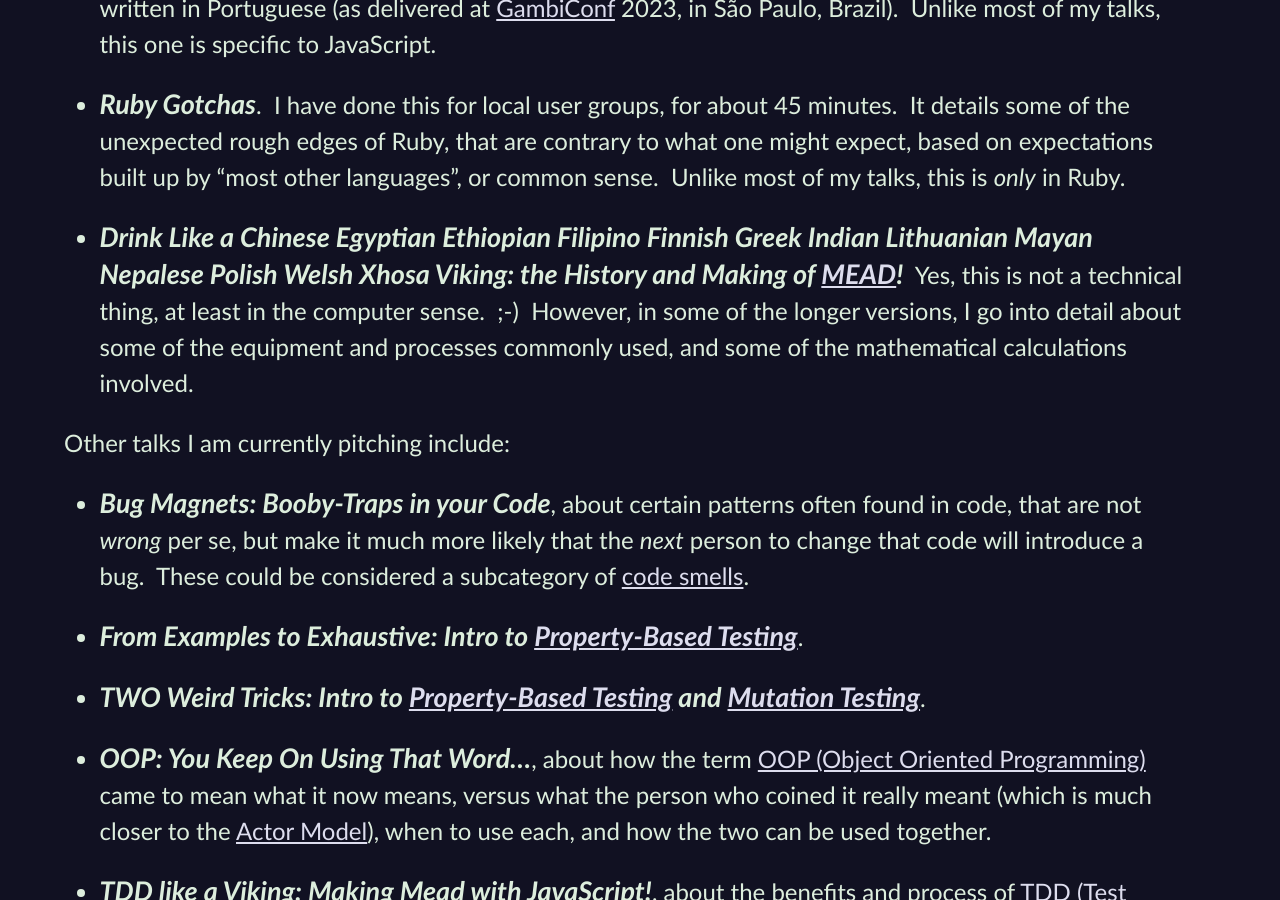
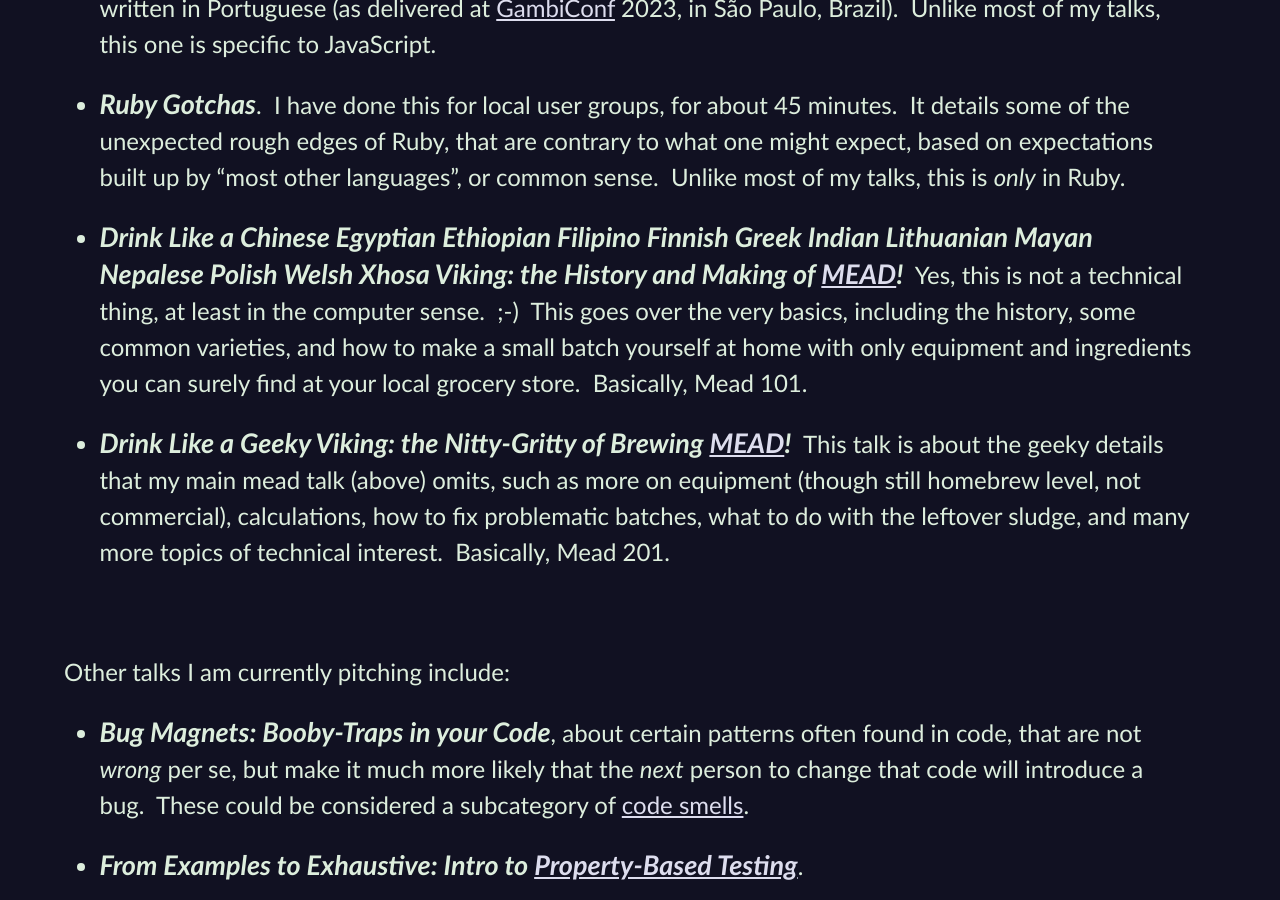
Before and after one commit to CodosaurusLLC/CodosaurusLLC.github.io, a Jekyll site: the page built from speaking/talks.md, in a window 1280 px wide and 900 px high, scrolled down 986 px. Built offline with Jekyll 4.4.1, drawn with Linux system fonts in a browser that asks for light colours.

Commit message:
add Drink like a Geeky Viking talk

```diff
--- a/speaking/talks.md
+++ b/speaking/talks.md
@@ -89,9 +89,27 @@ the History and Making of [MEAD](https://en.wikipedia.org/wiki/Mead){:rel="nofol
 Yes, this is not a technical thing,
 at least in the computer sense.&nbsp;
 ;-)&nbsp;
-However, in some of the longer versions,
-I go into detail about some of the equipment and processes commonly used,
-and some of the mathematical calculations involved.&nbsp;
+This goes over the very basics,
+including the history,
+some common varieties,
+and how to make a small batch yourself at home
+with only equipment and ingredients
+you can surely find at your local grocery store.&nbsp;
+Basically, Mead 101.
+
+- **_Drink Like a Geeky Viking: the Nitty-Gritty of Brewing
+[MEAD](https://en.wikipedia.org/wiki/Mead){:rel="nofollow" target="_new"}!_**{:class="big"}&nbsp;
+This talk is about the geeky details
+that my main mead talk (above) omits,
+such as
+more on equipment (though still homebrew level, not commercial),
+calculations,
+how to fix problematic batches,
+what to do with the leftover sludge,
+and many more topics of technical interest.&nbsp;
+Basically, Mead 201.
+
+&nbsp;
 
 Other talks I am currently pitching include:
 
```
